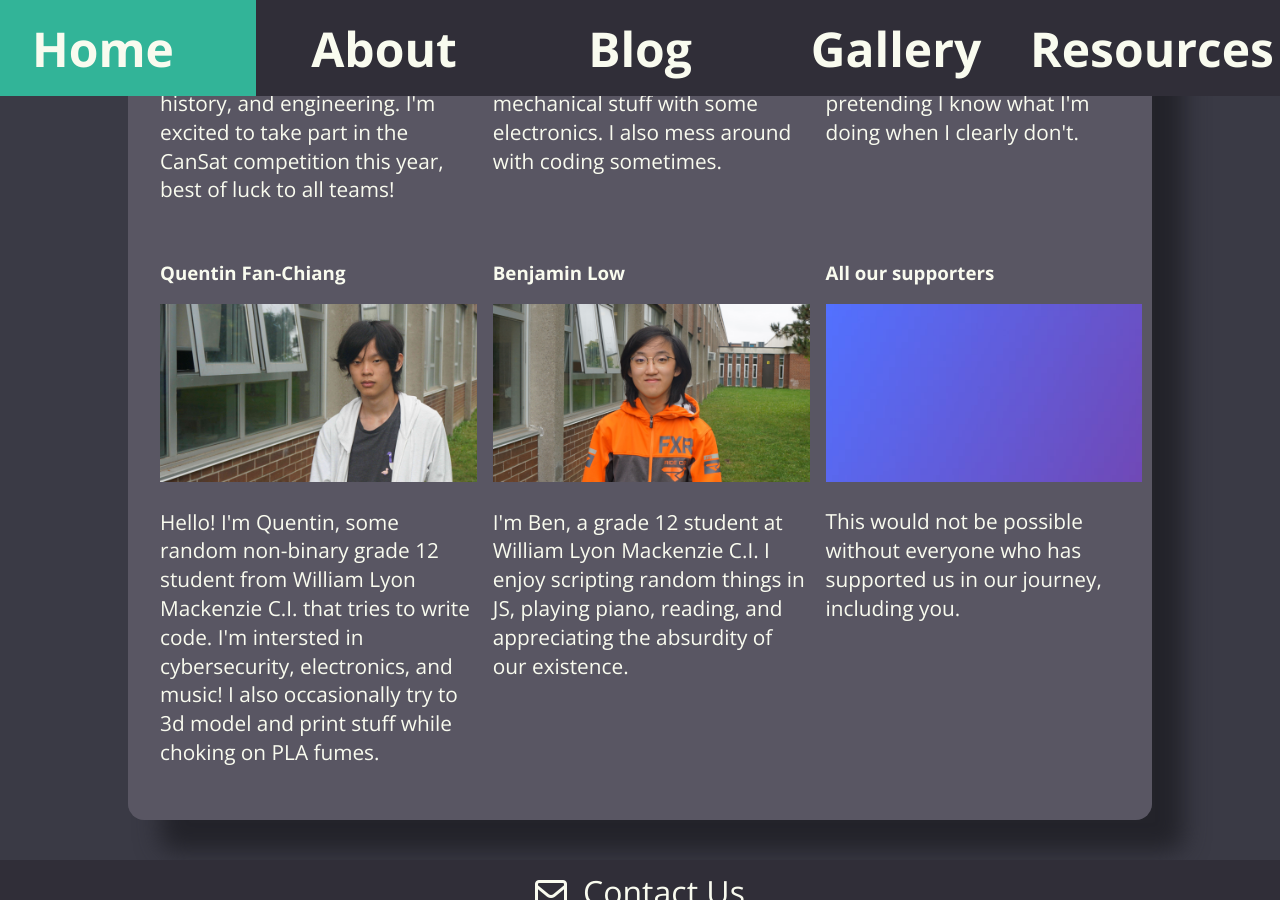
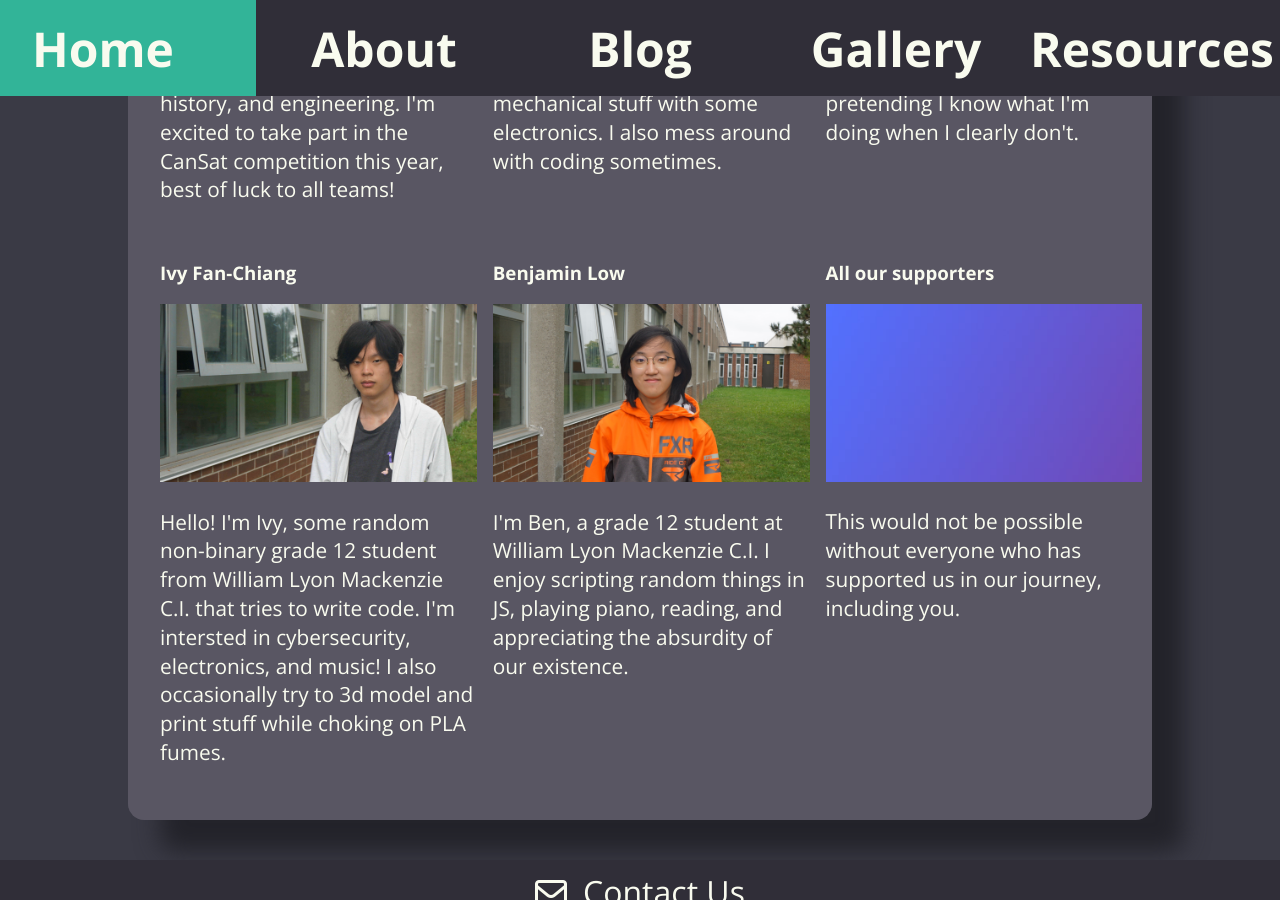
Before and after one commit to RatLaunchers/ratlaunchers.github.io, a Jekyll site: the page built from about.markdown, in a window 1280 px wide and 900 px high, scrolled down 1225 px. Built offline with Jekyll 4.4.1, drawn with Linux system fonts in a browser that asks for light colours; nearby versions of some CDN libraries.

Commit message:
Update about.yml

```diff
--- a/_data/about.yml
+++ b/_data/about.yml
@@ -8,9 +8,9 @@ about:
   - name: Vivian Dai
     image: /assets/images/DSC01065.JPG
     description: Hey, I'm Vivian, one of the coding chipmunks on the Rat Launcher team. I'm a grade 12 student at Richmond Hill High School. I spend much of my time pretending I know what I'm doing when I clearly don't.
-  - name: Quentin Fan-Chiang
+  - name: Ivy Fan-Chiang
     image: /assets/images/DSC01101.jpg
-    description: Hello! I'm Quentin, some random non-binary grade 12 student from William Lyon Mackenzie C.I. that tries to write code. I'm intersted in cybersecurity, electronics, and music! I also occasionally try to 3d model and print stuff while choking on PLA fumes.
+    description: Hello! I'm Ivy, some random non-binary grade 12 student from William Lyon Mackenzie C.I. that tries to write code. I'm intersted in cybersecurity, electronics, and music! I also occasionally try to 3d model and print stuff while choking on PLA fumes.
   - name: Benjamin Low
     image: /assets/images/DSC01081-min.JPG
     description: I'm Ben, a grade 12 student at William Lyon Mackenzie C.I. I enjoy scripting random things in JS, playing piano, reading, and appreciating the absurdity of our existence.
```
